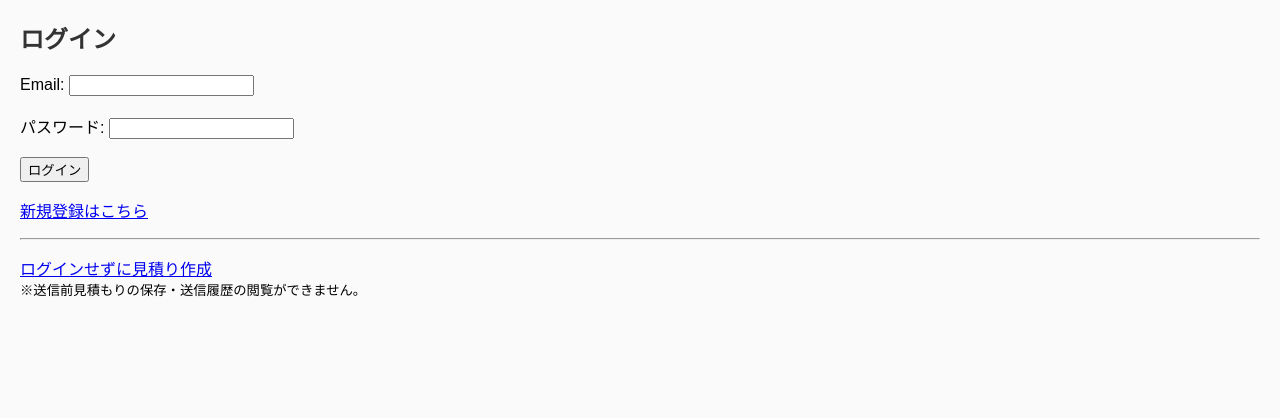
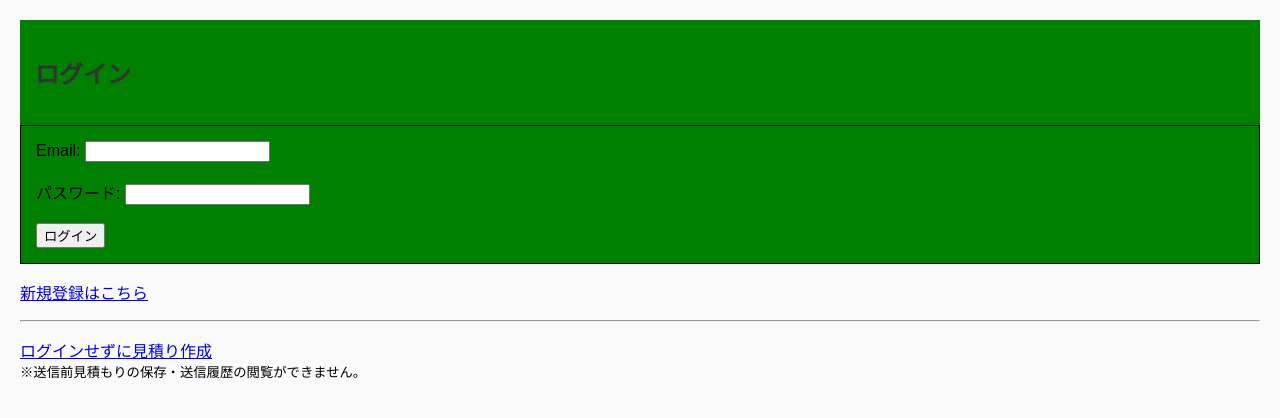
Before and after one commit to yoshikazu-hanihara/flask-project, a Flask app: page /login in a window 1280 px wide. Shown: the top 418 px of the page. Run offline with Flask 3, Linux system fonts and the light colour scheme.

Commit message:
Update style.css

```diff
--- a/static/css/style.css
+++ b/static/css/style.css
@@ -26,3 +26,16 @@ body {
   button:hover {
     background-color: #006f99;
   }
+
+.box-1{
+    padding: 15px;
+    background-color: green;
+
+}
+
+.box-2{
+    padding: 15px;
+    background-color: green;
+    border: 1px solid #000;
+
+}
```
